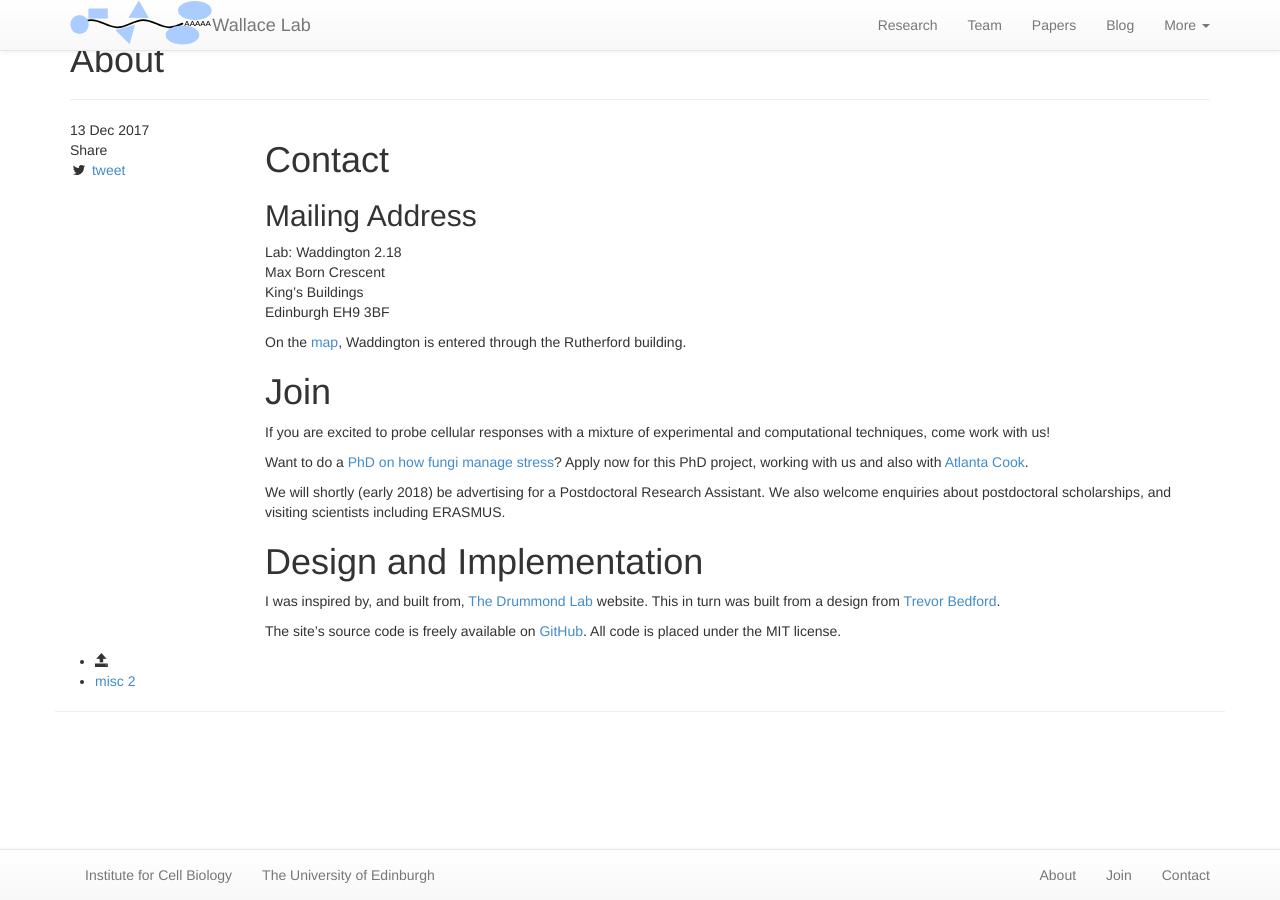
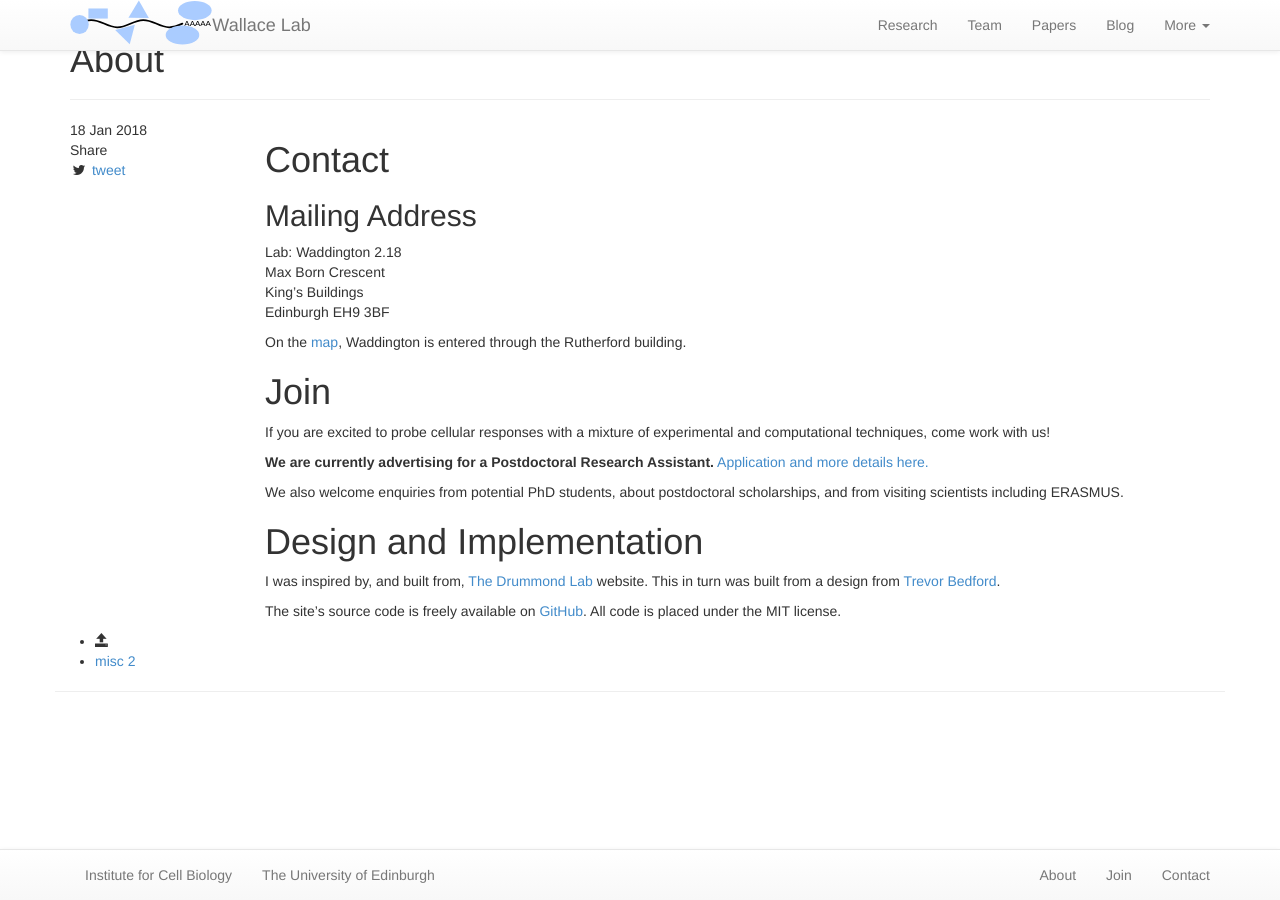
Before and after one commit to swinterbourne/ewallace.github.io, a Jekyll site: the page built from misc/_posts/2018-01-18-about.md, in a window 1280 px wide. Built offline with Jekyll 4.4.1, drawn with Linux system fonts in a browser that asks for light colours; nearby versions of some CDN libraries.

Commit message:
PDRA add to about.html

```diff
--- a/index.html
+++ b/index.html
@@ -22,7 +22,6 @@ categories:
 	  <ol class="carousel-indicators">
 	    <li data-target="#carousel" data-slide-to="0" class="active"></li>
 	    <li data-target="#carousel" data-slide-to="1"></li>
-	    <li data-target="#carousel" data-slide-to="2"></li>
 	  </ol>
 	  <!-- Carousel items -->
 	  <!-- DAD: this should be dynamically populated. -->
--- a/misc/_posts/2017-12-13-about.md
+++ b/misc/_posts/2018-01-18-about.md
@@ -28,9 +28,9 @@ On the [map], Waddington is entered through the Rutherford building.
 
 If you are excited to probe cellular responses with a mixture of experimental and computational techniques, come work with us!
 
-Want to do a [PhD on how fungi manage stress](https://www.findaphd.com/search/ProjectDetails.aspx?PJID=90405&LID=3300)? Apply now for this PhD project, working with us and also with [Atlanta Cook](http://cook.bio.ed.ac.uk/).
+**We are currently advertising for a Postdoctoral Research Assistant.** [Application and more details here.](https://www.vacancies.ed.ac.uk/pls/corehrrecruit/erq_jobspec_version_4.jobspec?p_id=042479)
 
-We will shortly (early 2018) be advertising for a Postdoctoral Research Assistant. We also welcome enquiries about postdoctoral scholarships, and visiting scientists including ERASMUS.
+We also welcome enquiries from potential PhD students, about postdoctoral scholarships, and from visiting scientists including ERASMUS.
 
 
 
```
Also changed, not shown: news/_posts/2018-01-17-pdra-ad.md (+2 -2 lines).
